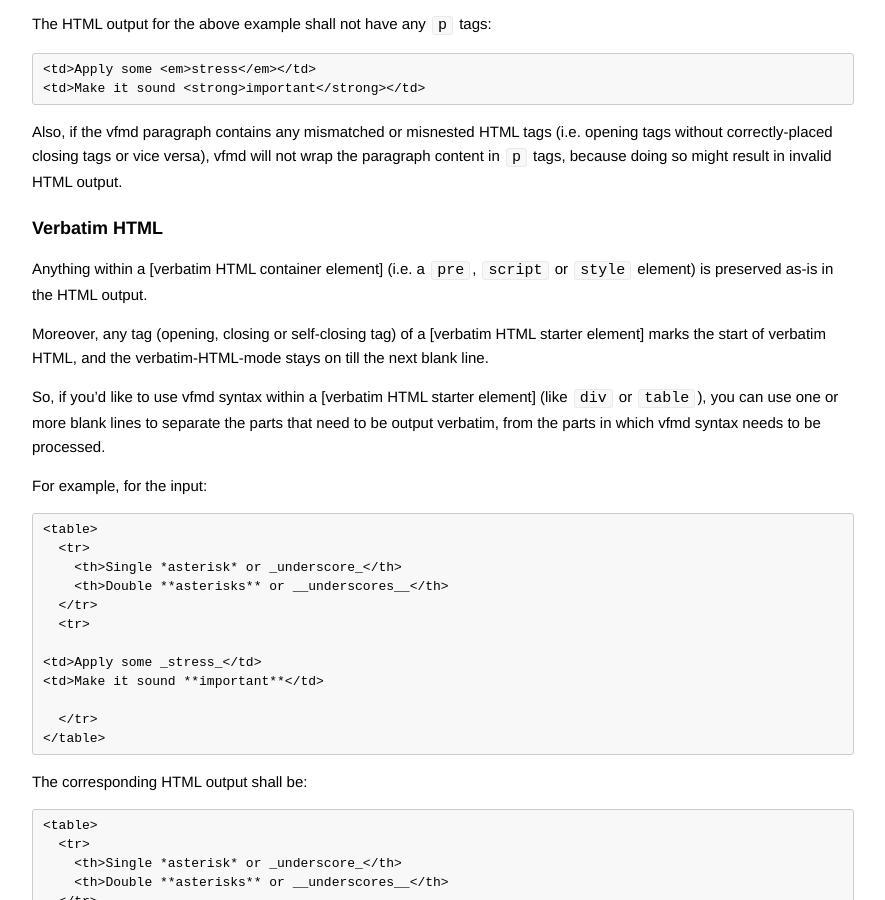
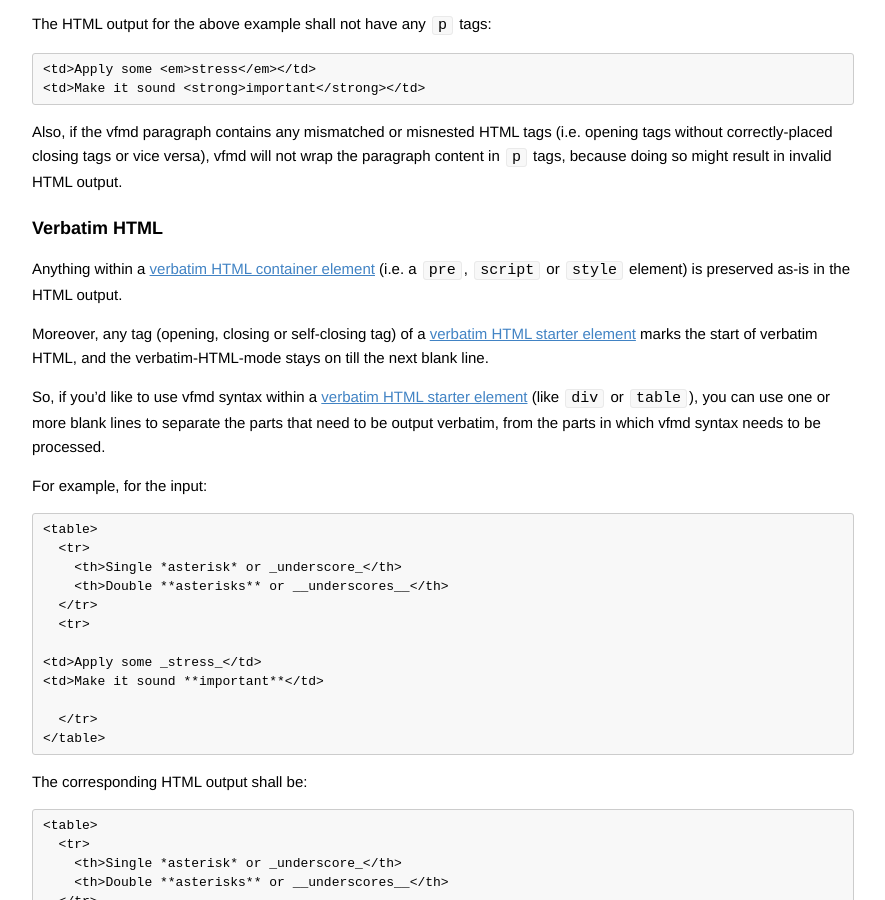
Before and after one commit to vfmd/vfmd-spec, a Jekyll site: the page built from userguide.md, in a window 1280 px wide and 900 px high, scrolled down 18748 px. Shown: the whole window, without its empty margins (197-1082 px from the left). Built offline with Jekyll 4.4.1, drawn with Linux system fonts in a browser that asks for light colours; Markdown is read by kramdown in place of the engine named in the settings; part of the change alters nothing that is shown.

```diff
--- a/userguide.md
+++ b/userguide.md
@@ -1009,9 +1009,9 @@ are seen as belonging to one of the following four groups:
 [Phrasing HTML elements]: #phrasing-html-elements
 [phrasing HTML elements]: #phrasing-html-elements
 [Verbatim HTML starter elements]: #verbatim-html-starter-elements
-[verbatim HTML starter elements]: #verbatim-html-starter-elements
+[verbatim HTML starter element]: #verbatim-html-starter-elements
 [Verbatim HTML container elements]: #verbatim-html-container-elements
-[verbatim HTML container elements]: #verbatim-html-container-elements
+[verbatim HTML container element]: #verbatim-html-container-elements
 [Other HTML elements]: #other-html-elements
 [other HTML elements]: #other-html-elements
 
```
